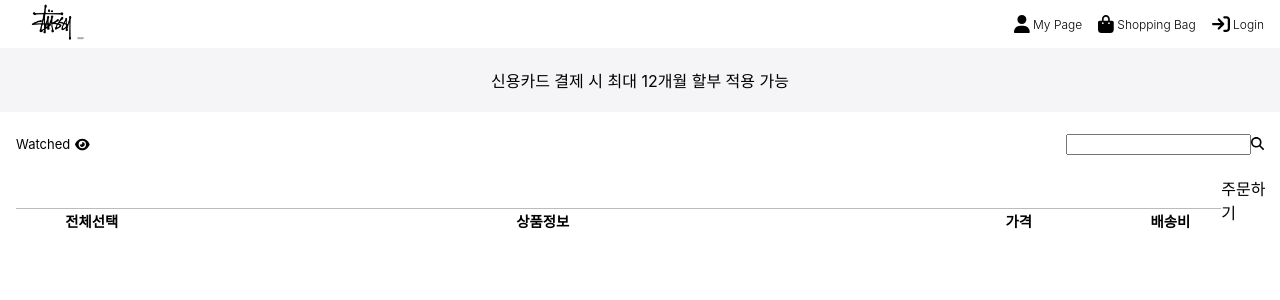
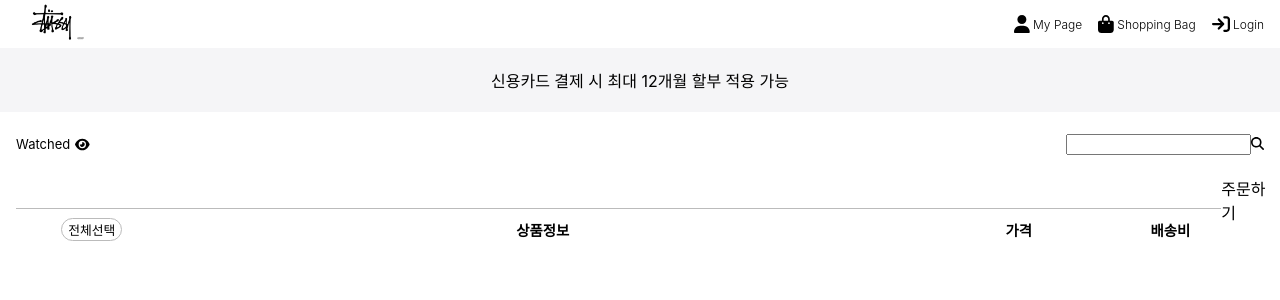
Before and after one commit to Hun5LEE/React-Shoppingmall-Project, a React (Create React App) app: page /cart in a window 1280 px wide. Shown: the top 300 px of the page. Built offline with nearby package versions, Linux system fonts and the light colour scheme.

Commit message:
12th commit

```diff
--- a/src/ComponentsCss/Cart.css
+++ b/src/ComponentsCss/Cart.css
@@ -9,6 +9,16 @@
   border-top: 1px solid #bbbbbb;
   border-collapse: collapse;
   border-spacing: 0;
+}
+
+.allCheck_btn {
+  margin-top: 0.5rem;
+  margin-bottom: 0.5rem;
+  border: 1px solid #bbbbbb;
+  background-color: white;
+  border-radius: 20px;
+  cursor: pointer;
+  font-size: 0.8rem;
 }
 
 td {
@@ -27,7 +37,6 @@ td {
 
 .showClickColor {
   background-color: #e13c52;
-
   color: white;
   border: none;
 }
@@ -51,6 +60,8 @@ td {
   display: flex;
   flex-direction: column;
   justify-content: center;
+  padding-right: 2rem;
+  width: 55%;
 }
 
 .cart_table_productsInfo_name {
@@ -80,6 +91,13 @@ td {
   cursor: pointer;
 }
 
+.delete_button {
+  color: black;
+  cursor: pointer;
+  font-weight: 500;
+  font-size: 20px;
+}
+
 /*  */
 
 @media screen and (min-width: 1200px) {
--- a/src/Pages/Cart.tsx
+++ b/src/Pages/Cart.tsx
@@ -1,20 +1,30 @@
-import React from "react";
 import "../ComponentsCss/Cart.css";
-import { useState } from "react";
+import { useEffect, useState } from "react";
 import { useSelector, useDispatch } from "react-redux";
-import { RootState } from "../Store/store";
-import { addCount, minusCount, checkedSwitch } from "../Store/store";
+import { checkedList, RootState } from "../Store/store";
+import {
+  addCount,
+  minusCount,
+  onCheck,
+  offCheck,
+  allOnCheck,
+  allOffCheck,
+  deleteProduct,
+  deleteCheckList,
+} from "../Store/store";
 import { faCheck } from "@fortawesome/free-solid-svg-icons";
 import { FontAwesomeIcon } from "@fortawesome/react-fontawesome";
 import { Data } from "../App";
 
 function Cart() {
   const [clickColor, setClickColor] = useState("");
+  const [count, setCount] = useState(0);
   //
   const state = useSelector((state: RootState) => state.cart);
   const checkedState = useSelector((state: RootState) => state.cartCheckedList);
   const dispatch = useDispatch();
   //
+
   return (
     <div className="cart_wrapper">
       <div>
@@ -22,7 +32,21 @@ function Cart() {
           <thead>
             <tr style={{ fontSize: "0.9rem" }}>
               <th style={{ width: "150px" }}>
-                <span>전체선택</span>
+                <button
+                  className="allCheck_btn"
+                  onClick={() => {
+                    // 버튼 누른횟수에따라 체크 선택, 해제
+                    setCount(count + 1);
+                    if (count % 2 === 0) {
+                      dispatch(allOnCheck());
+                      setClickColor("showClickColor");
+                    } else if (count % 2 === 1) {
+                      dispatch(allOffCheck());
+                    }
+                  }}
+                >
+                  전체선택
+                </button>
               </th>
               <th style={{ width: "750px" }}>
                 <span>상품정보</span>
@@ -41,18 +65,20 @@ function Cart() {
               return (
                 <tr key={i}>
                   <td style={{ textAlign: "center" }}>
-                    <div
-                      onClick={() => {
-                        dispatch(checkedSwitch(state[i].id));
-                        // setClickColor("showClickColor");
-                        setTimeout(() => {
-                          console.log(checkedState);
-                        }, 500);
-                      }}
-                    >
+                    <div>
                       <FontAwesomeIcon
                         icon={faCheck}
-                        className={`cart_table_checked `}
+                        className={`cart_table_checked ${
+                          checkedState[i].switch === true ? clickColor : ""
+                        }`}
+                        onClick={() => {
+                          if (checkedState[i].switch === false) {
+                            dispatch(onCheck(i));
+                            setClickColor("showClickColor");
+                          } else if (checkedState[i].switch === true) {
+                            dispatch(offCheck(i));
+                          }
+                        }}
                       />
                     </div>
                   </td>
@@ -90,6 +116,18 @@ function Cart() {
                         </button>
                       </div>
                     </div>
+                    {/* 장바구니 삭제기능 */}
+                    <div
+                      className="delete_button"
+                      onClick={() => {
+                        if (window.confirm("삭제하시겠습니까?")) {
+                          dispatch(deleteProduct(i));
+                          dispatch(deleteCheckList(i));
+                        }
+                      }}
+                    >
+                      X
+                    </div>
                   </td>
                   <td style={{ textAlign: "center" }}> {state[i].price} ₩</td>
                   <td style={{ borderRight: "none", textAlign: "center" }}>
--- a/src/Store/store.ts
+++ b/src/Store/store.ts
@@ -57,6 +57,9 @@ const cart = createSlice({
         // DetailsProductsInfo에서 넘겨받은 해당 obj를 state에 push 해줌.
       }
     },
+    deleteProduct(state, action) {
+      state.splice(action.payload, 1);
+    },
   },
 });
 
@@ -82,19 +85,38 @@ const cartCheckedList = createSlice({
         });
       }
     },
-    checkedSwitch(state, action) {
-      // id를 파라미터로 받아옴 -> 해당 아이디의 switch 값을 true로 변경
-      // state[action.payload]가 null일경우 해당 정보 추가 후 변경, 있을경우 그냥 변경
-      if (!state[action.payload]) {
-        state[action.payload] = { id: action.payload, switch: false };
-      }
+    onCheck(state, action) {
+      // index를 파라미터로 받아옴 -> 해당 아이디의 switch 값을 true로 변경
       state[action.payload].switch = true;
+    },
+    offCheck(state, action) {
+      state[action.payload].switch = false;
+    },
+    allOnCheck(state) {
+      state.forEach((item) => {
+        item.switch = true;
+      });
+    },
+    allOffCheck(state) {
+      state.forEach((item) => {
+        item.switch = false;
+      });
+    },
+    deleteCheckList(state, action) {
+      state.splice(action.payload, 1);
     },
   },
 });
 
-export const { addCount, minusCount, addProduct } = cart.actions;
-export const { checkedList, checkedSwitch } = cartCheckedList.actions;
+export const { addCount, minusCount, addProduct, deleteProduct } = cart.actions;
+export const {
+  checkedList,
+  onCheck,
+  offCheck,
+  allOnCheck,
+  allOffCheck,
+  deleteCheckList,
+} = cartCheckedList.actions;
 
 export default configureStore({
   reducer: {
```
